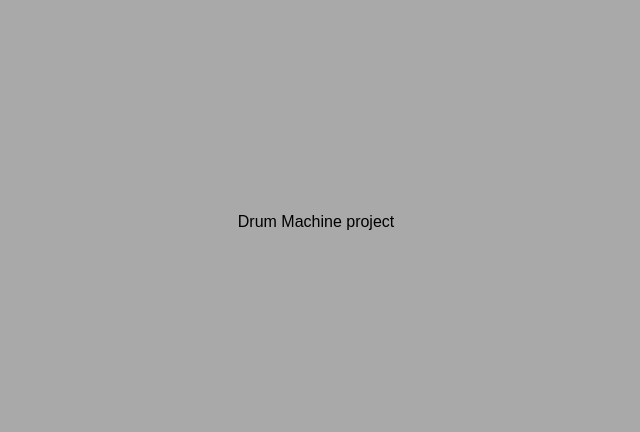
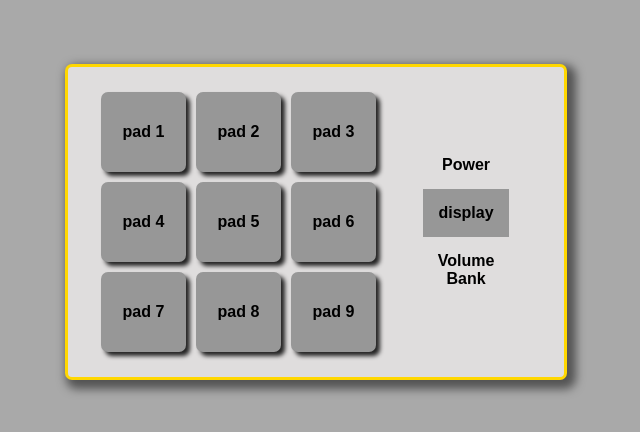
Before and after one commit to alewiahmed/drum-machine, a React (Create React App) app: page / in a window 1280 px wide. Shown: the part 178-610 px from the top of the page, without its empty margins (324-964 px from the left). Built offline with nearby package versions, Linux system fonts and the light colour scheme.

Commit message:
created the layout of the drum.

```diff
--- a/src/App.css
+++ b/src/App.css
@@ -1,11 +1,62 @@
 .App {
   height: 100%;
   display: flex;
+  flex-wrap: wrap;
   text-align: center;
   align-items: center;
   justify-content: center;
 }
 
+#drum-machine {
+  display: flex;
+  padding: 20px;
+  flex-wrap: wrap;
+  border-radius: 7px;
+  align-items: center;
+  justify-content: center;
+  border: 3px solid gold;
+  background-color: #dfdddd;
+  box-shadow: 5px 5px 10px 4px #00000082;
+}
+
 .App-title {
   font-size: 1.5em;
 }
+
+.controllers {
+  margin: 10px;
+  padding: 10px;
+  font-weight: bold;
+}
+
+.drum-container {
+  width: 300px;
+  min-width: 300px;
+  font-weight: bold;
+}
+
+.drum-pad {
+  width: 85px;
+  margin: 5px;
+  height: 80px;
+  cursor: pointer;
+  border-radius: 7px;
+  position: relative;
+  align-items: center;
+  display: inline-flex;
+  justify-content: center;
+  background-color: #979797;
+  box-shadow: 4px 4px 4px 0px #000000d6;
+}
+
+.drum-pad:active {
+  top: 2px;
+  background-color: #ffc107;
+  box-shadow: 3px 3px 4px 0px #000000d6;
+}
+
+#display {
+  margin: 15px;
+  padding: 15px;
+  background-color: #979797;
+}
--- a/src/App.js
+++ b/src/App.js
@@ -4,7 +4,29 @@
 
 class App extends Component {
   render() {
-    return <div className="App">Drum Machine project</div>;
+    return (
+      <div className="App">
+        <div id="drum-machine">
+          <div className="drum-container">
+            <div className="drum-pad">pad 1</div>
+            <div className="drum-pad">pad 2</div>
+            <div className="drum-pad">pad 3</div>
+            <div className="drum-pad">pad 4</div>
+            <div className="drum-pad">pad 5</div>
+            <div className="drum-pad">pad 6</div>
+            <div className="drum-pad">pad 7</div>
+            <div className="drum-pad">pad 8</div>
+            <div className="drum-pad">pad 9</div>
+          </div>
+          <div className="controllers">
+            <div>Power</div>
+            <div id="display">display</div>
+            <div>Volume</div>
+            <div>Bank</div>
+          </div>
+        </div>
+      </div>
+    );
   }
 }
 
```
